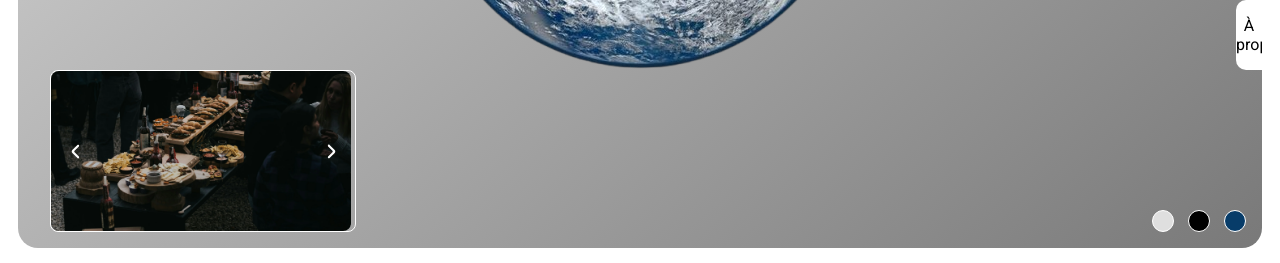
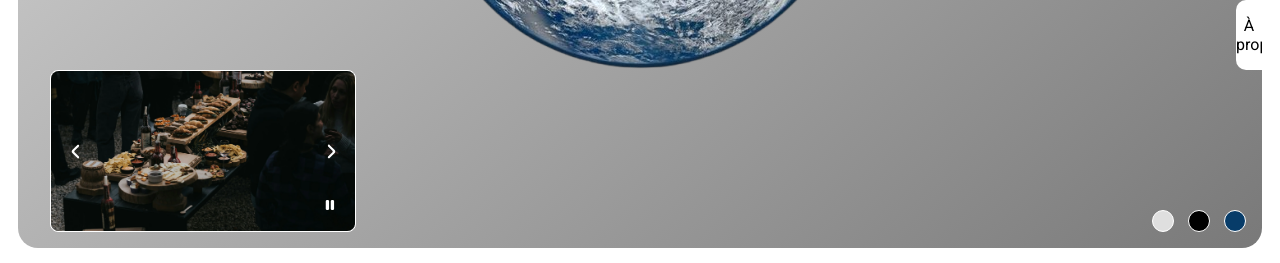
Before and after one commit to Debliqui/terre-1, a React (Vite) app: page / in a window 1280 px wide. Shown: the part 538-801 px from the top of the page. Built offline with nearby package versions, Linux system fonts and the light colour scheme.

Commit message:
Accessibility management for the carousel

```diff
--- a/src/App.scss
+++ b/src/App.scss
@@ -126,10 +126,6 @@ span {
       align-items: end;
       gap: 16px;
       width: 100%;
-      @include screen_mobile {
-        margin-bottom: -90px;
-        z-index: 1;
-      }
       @include screen_tiny {
         margin-bottom: 0;
       }
--- a/src/container/Slider/index.jsx
+++ b/src/container/Slider/index.jsx
@@ -7,6 +7,7 @@ import ArrowNext from "../../assets/icon/arrow-next.svg"
 
 export default function Slider() {
   const [currentSlide, setCurrentSlide] = useState(0)
+  const [isPaused, setIsPaused] = useState(false)
 
   const previous = () => {
     setCurrentSlide(
@@ -21,16 +22,21 @@ export default function Slider() {
   }
 
   useEffect(() => {
-    const timer = setTimeout(() => {
-      next()
-    }, 5000)
+    if (!isPaused) {
+      const timer = setTimeout(() => {
+        next()
+      }, 5000)
+      return () => clearTimeout(timer)
+    }
+  }, [currentSlide, isPaused])
 
-    return () => clearTimeout(timer)
-  }, [currentSlide])
+  const togglePause = () => {
+    setIsPaused(!isPaused)
+  }
 
   return (
-    <div className="slider">
-      <div className="slider__content">
+    <div className="slider" aria-label="Carrousel">
+      <div className="slider__content" aria-live="polite" aria-label="Images">
         {ArticlesContent.map((article, index) => (
           <img
             className={`slider__content__slide ${
@@ -39,14 +45,42 @@ export default function Slider() {
             key={index}
             src={article.sources.src1.src}
             alt={article.sources.src1.alt}
+            aria-hidden={index !== currentSlide}
           />
         ))}
       </div>
-      <button className="slider__button left" onClick={previous}>
+      <button
+        className="slider__button prev"
+        onClick={previous}
+        aria-label="Image précédente"
+      >
         <img className="arrow-svg" src={ArrowPrev} alt="Précédent" />
       </button>
-      <button className="slider__button right" onClick={next}>
+      <button
+        className="slider__button next"
+        onClick={next}
+        aria-label="Image suivante"
+      >
         <img className="arrow-svg" src={ArrowNext} alt="Suivant" />
+      </button>
+      <button
+        className="slider__button pause"
+        onClick={togglePause}
+        aria-label={
+          isPaused ? "Reprendre le carrousel" : "Mettre le carrousel en pause"
+        }
+      >
+        {isPaused ? (
+          <>
+            <span className="play-pause">Reprendre</span>
+            <i className="fa-solid fa-play" />
+          </>
+        ) : (
+          <>
+            <span className="play-pause">Pause</span>
+            <i className="fa-solid fa-pause" />
+          </>
+        )}
       </button>
     </div>
   )
--- a/src/container/Slider/index.scss
+++ b/src/container/Slider/index.scss
@@ -34,6 +34,7 @@
     display: flex;
     justify-content: center;
     align-items: center;
+    padding: 0;
     @include screen_tiny {
       width: 25px;
     }
@@ -41,11 +42,11 @@
       opacity: 0.5;
     }
   }
-  .left {
+  .prev {
     left: 0;
     border-radius: 8px 0 0 8px;
   }
-  .right {
+  .next {
     right: 0;
     border-radius: 0 8px 8px 0;
   }
@@ -53,9 +54,28 @@
     width: 25px;
     height: 25px;
   }
+  .pause {
+    width: 50px;
+    height: 50px;
+    right: 0;
+    bottom: 0;
+    color: #ffff;
+    &:hover .play-pause {
+      display: block;
+    }
+  }
+  .play-pause {
+    display: none;
+    position: absolute;
+    right: -84px;
+    font-family: var(--title-font);
+    font-size: 16px;
+    min-width: 80px;
+    text-align: left;
+  }
   &__content {
     overflow: hidden;
-    width: 300px;
+    width: 100%;
     position: relative;
     &__slide {
       position: absolute;
```
